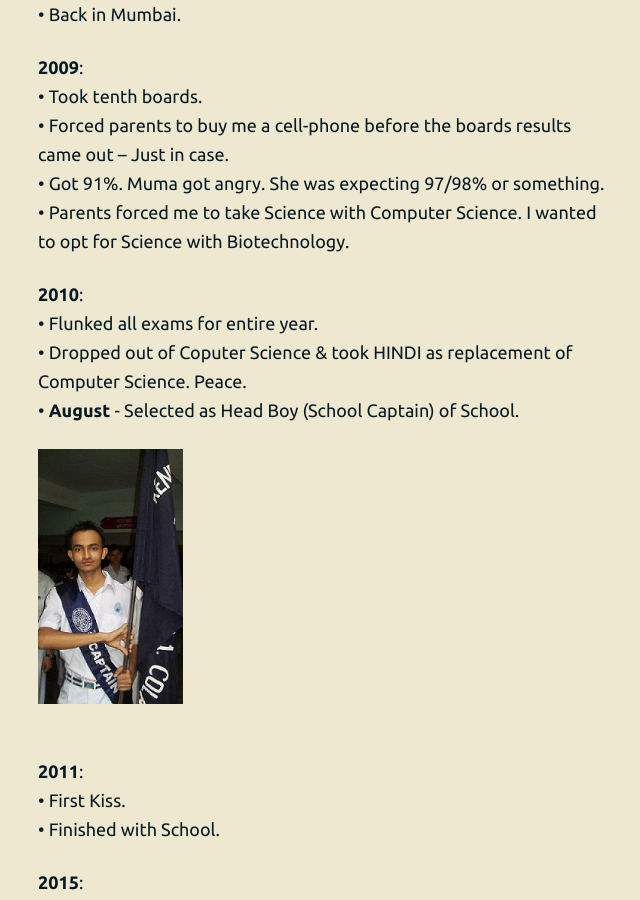
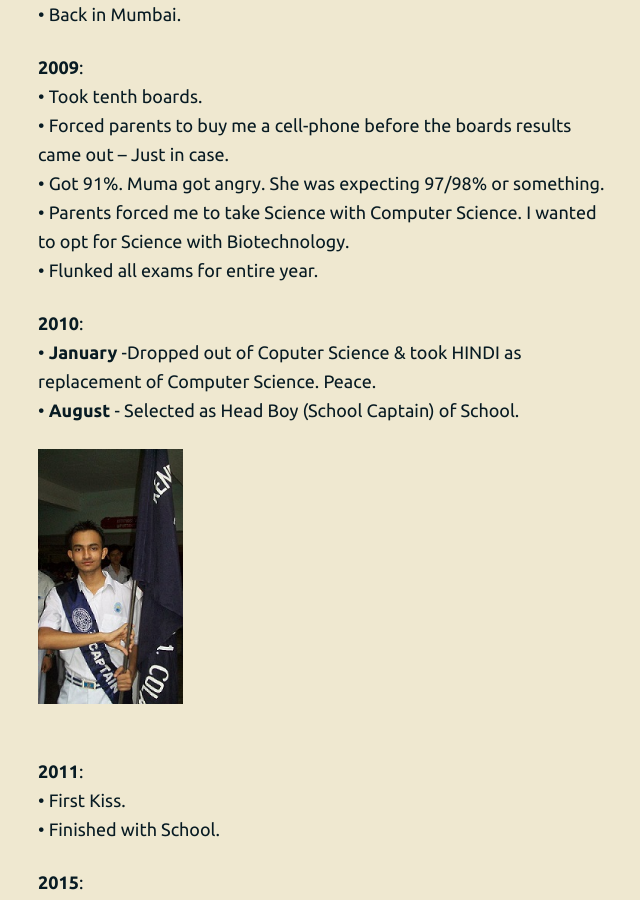
Before and after one commit to 93notes/93notes.github.io, a Jekyll site: the page built from timeline.html, in a window 1280 px wide and 900 px high, scrolled down 1303 px. Shown: the whole window, without its empty margins (313-953 px from the left). Built offline with Jekyll 4.4.1, drawn with Linux system fonts in a browser that asks for light colours; nearby versions of some CDN libraries.

Commit message:
Update timeline.html

```diff
--- a/timeline.html
+++ b/timeline.html
@@ -80,12 +80,13 @@ slug: timeline
 &bull; Forced parents to buy me a cell-phone before the boards results came out – Just in case. </br>
 &bull; Got 91%. Muma got angry. She was expecting 97/98% or something. </br>
 &bull; Parents forced me to take Science with Computer Science. I wanted to opt for Science with Biotechnology.</br>
+&bull; Flunked all exams for entire year. </br>
+
 </p>
 
 <p>
 <strong>2010</strong>: </br>
-&bull; Flunked all exams for entire year. </br>
-&bull; Dropped out of Coputer Science &amp; took HINDI as replacement of Computer Science. Peace. </br>
+&bull; <strong>January </strong> -Dropped out of Coputer Science &amp; took HINDI as replacement of Computer Science. Peace. </br>
 &bull; <strong>August </strong> - Selected as Head Boy (School Captain) of School. <div id="event-main" class="g one-whole cf">
   <img width="25%" src="/images/personal/School-Captain.jpg" alt="Pradeep Singh as School Captain"/>
 </div></br>
```
